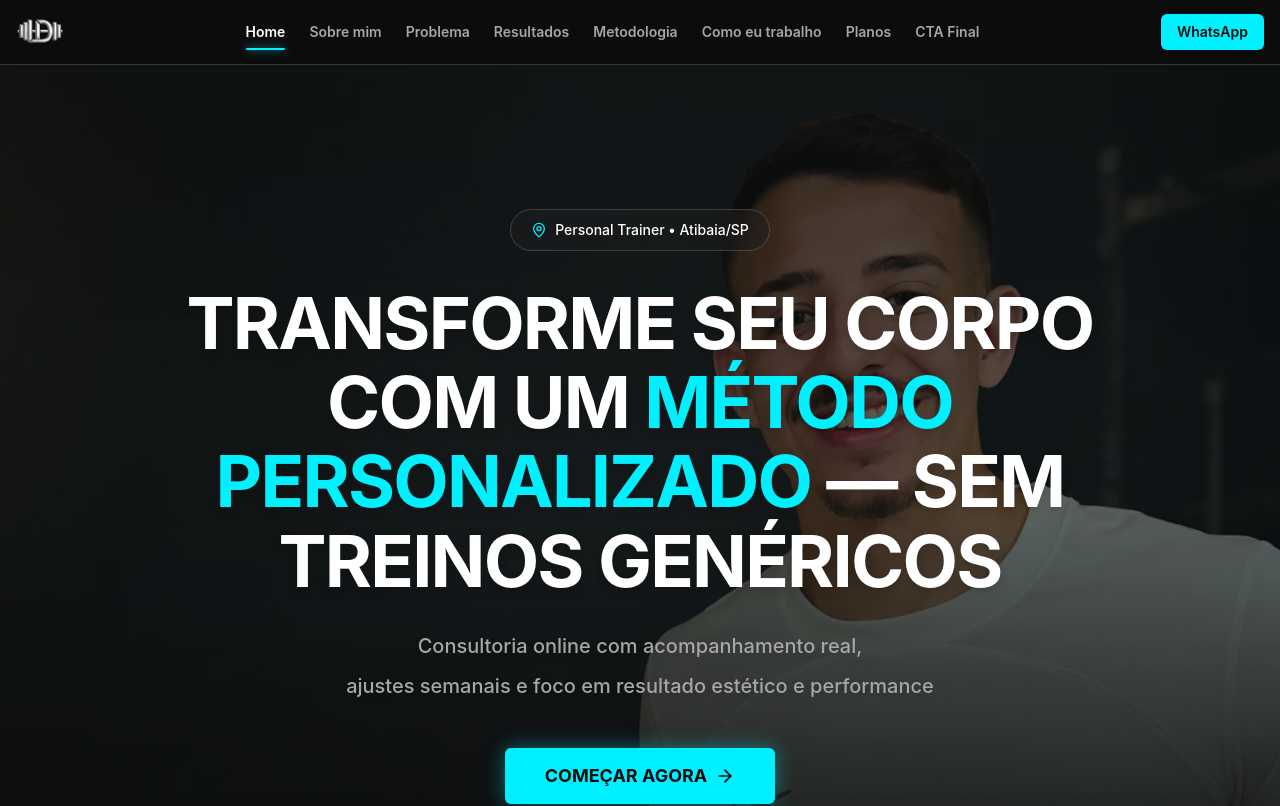
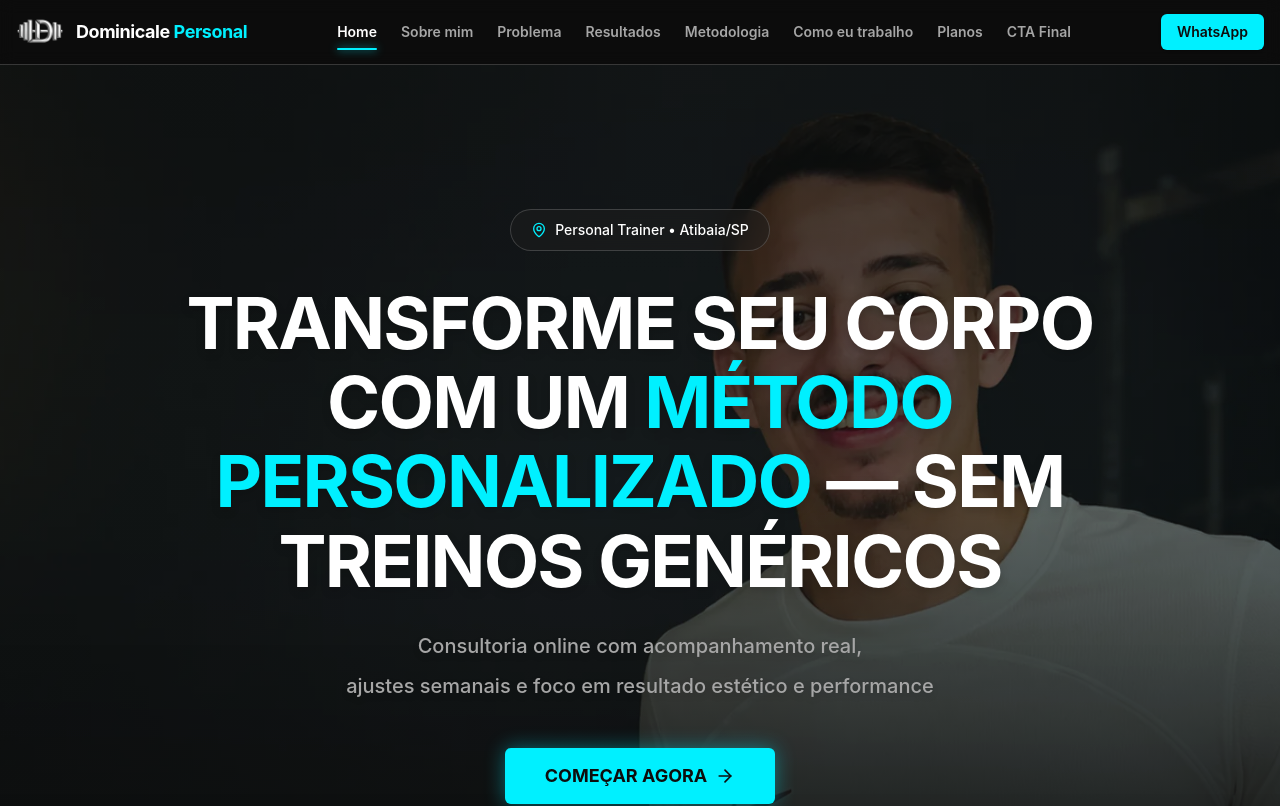
Before and after one commit to 04ale/dominicale-personal, a React (Vite) app: page / in a window 1280 px wide. Shown: the top 806 px of the page. Built offline with nearby package versions, Linux system fonts and the light colour scheme.

Commit message:
feat: add brand text next to logo in desktop header

```diff
--- a/src/components/layout/Header.tsx
+++ b/src/components/layout/Header.tsx
@@ -35,8 +35,11 @@ export default function Header() {
             <div className="container mx-auto flex h-16 items-center justify-between px-4 max-w-7xl">
 
                 {/* Logo Section */}
-                <a href="#home" className="flex items-center group" onClick={() => { closeMenu(); setActiveSection('home'); }}>
+                <a href="#home" className="flex items-center gap-3 group" onClick={() => { closeMenu(); setActiveSection('home'); }}>
                     <img src={logo} alt="Lucas Dominicale" className="h-10 md:h-12 w-auto object-contain rounded-md" fetchPriority="high" />
+                    <span className="hidden md:block text-pure-white font-bold tracking-tight text-lg group-hover:text-electric transition-colors">
+                        Dominicale <span className="text-electric group-hover:text-pure-white transition-colors duration-300">Personal</span>
+                    </span>
                 </a>
 
                 {/* Navigation (Hidden on Mobile) */}
```
